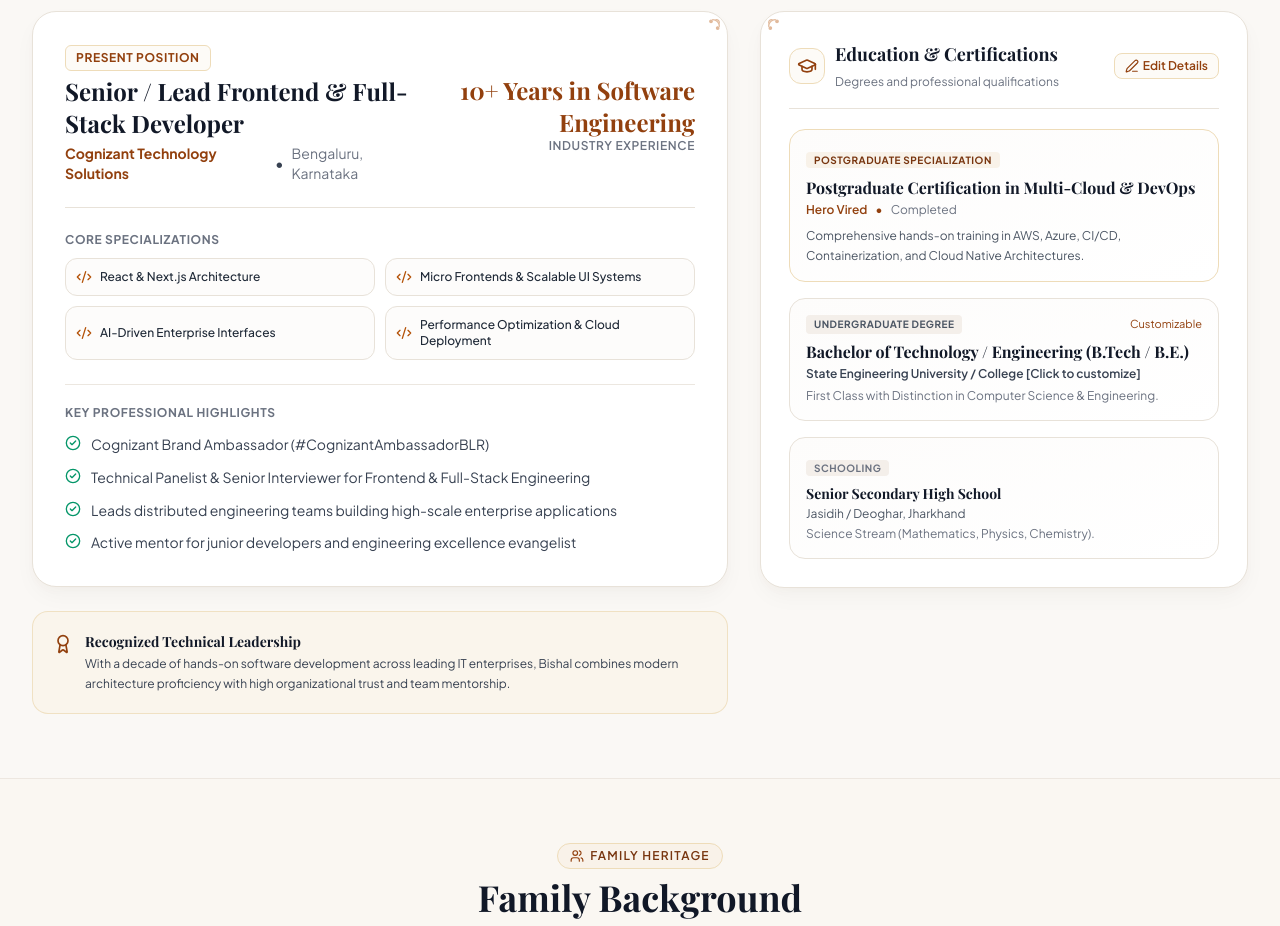
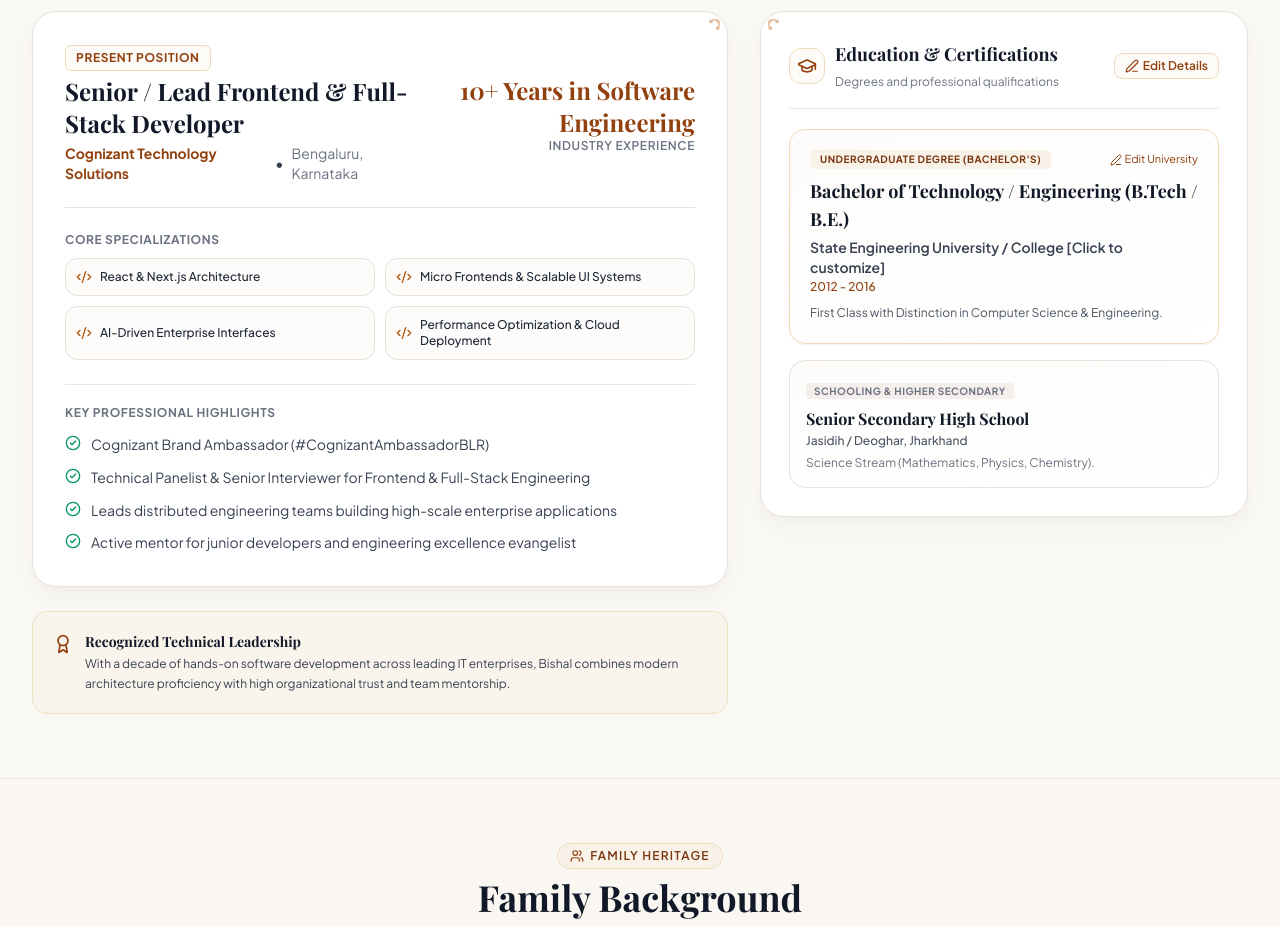
Before and after one commit to bkshaw1994/BioData, a React (Vite) app: page / in a window 1280 px wide. Shown: the part 2340-3266 px from the top of the page. Built offline with nearby package versions, Linux system fonts and the light colour scheme; a web font is replaced by a local one.

Commit message:
fix: removed postgraduate certificate across data, UI, print stylesheet and customizer

```diff
--- a/src/App.jsx
+++ b/src/App.jsx
@@ -18,12 +18,16 @@ import { Share2, Printer, Sparkles, Edit3 } from 'lucide-react';
 export default function App() {
   const [bioData, setBioData] = useState(() => {
     try {
-      const saved = localStorage.getItem('biodata_bishal_v2');
+      const saved = localStorage.getItem('biodata_bishal_v3') || localStorage.getItem('biodata_bishal_v2');
       if (saved) {
         const parsed = JSON.parse(saved);
         // Ensure real photos are used if previously saved photos were placeholders
         if (parsed?.photos?.[0]?.url?.includes('unsplash')) {
           parsed.photos = initialBioData.photos;
+        }
+        // Remove Postgraduate certificate if present in saved storage
+        if (parsed?.education?.postGraduation) {
+          delete parsed.education.postGraduation;
         }
         return parsed;
       }
@@ -38,9 +42,13 @@ export default function App() {
   const [selectedPhoto, setSelectedPhoto] = useState(null);
 
   const handleSaveData = (updatedData) => {
+    // Ensure no postGraduation is persisted
+    if (updatedData?.education?.postGraduation) {
+      delete updatedData.education.postGraduation;
+    }
     setBioData(updatedData);
     try {
-      localStorage.setItem('biodata_bishal_v2', JSON.stringify(updatedData));
+      localStorage.setItem('biodata_bishal_v3', JSON.stringify(updatedData));
     } catch (e) {
       console.error("Failed to persist biodata", e);
     }
@@ -49,6 +57,7 @@ export default function App() {
   const handleResetData = () => {
     setBioData(initialBioData);
     try {
+      localStorage.removeItem('biodata_bishal_v3');
       localStorage.removeItem('biodata_bishal_v2');
       localStorage.removeItem('biodata_bishal_v1');
     } catch (e) {
--- a/src/components/EditBioModal.jsx
+++ b/src/components/EditBioModal.jsx
@@ -282,24 +282,24 @@ export const EditBioModal = ({ isOpen, onClose, data, onSave, onReset }) => {
                 </div>
               </div>
 
-              {/* Postgraduate / Hero Vired */}
+              {/* Schooling */}
               <div className="p-4 bg-white rounded-2xl border border-warmborder shadow-sm space-y-3">
-                <span className="text-xs font-bold uppercase tracking-wider text-gold-700 block">Postgraduate Certification</span>
+                <span className="text-xs font-bold uppercase tracking-wider text-charcoal-700 block">Schooling & Higher Secondary</span>
                 <div>
-                  <label className="text-xs text-charcoal-600 font-medium block mb-1">Course / Certification</label>
+                  <label className="text-xs text-charcoal-600 font-medium block mb-1">School Name</label>
                   <input
                     type="text"
-                    value={formData.education?.postGraduation?.degree || "Multi-Cloud & DevOps Certification"}
-                    onChange={(e) => handleEducationChange('postGraduation', 'degree', e.target.value)}
+                    value={formData.education?.schooling?.school || "Senior Secondary High School"}
+                    onChange={(e) => handleEducationChange('schooling', 'school', e.target.value)}
                     className="w-full px-3 py-2 text-sm rounded-lg border border-warmborder focus:outline-none focus:border-gold-500 bg-ivory-50"
                   />
                 </div>
                 <div>
-                  <label className="text-xs text-charcoal-600 font-medium block mb-1">Institution</label>
+                  <label className="text-xs text-charcoal-600 font-medium block mb-1">Location / Details</label>
                   <input
                     type="text"
-                    value={formData.education?.postGraduation?.institution || "Hero Vired"}
-                    onChange={(e) => handleEducationChange('postGraduation', 'institution', e.target.value)}
+                    value={formData.education?.schooling?.location || "Jasidih / Deoghar, Jharkhand"}
+                    onChange={(e) => handleEducationChange('schooling', 'location', e.target.value)}
                     className="w-full px-3 py-2 text-sm rounded-lg border border-warmborder focus:outline-none focus:border-gold-500 bg-ivory-50"
                   />
                 </div>
--- a/src/components/EducationCareer.jsx
+++ b/src/components/EducationCareer.jsx
@@ -160,60 +160,46 @@ export const EducationCareer = ({ data, onOpenEdit }) => {
               {/* Education Cards Stack */}
               <div className="mt-5 space-y-4">
 
-                {/* 1. Multi-Cloud & DevOps (Hero Vired) */}
-                <div className="p-4 rounded-2xl bg-gradient-to-br from-ivory-50 to-white border border-gold-200 relative">
-                  <span className="text-[10px] uppercase font-bold text-gold-700 bg-gold-100/80 px-2 py-0.5 rounded tracking-wider">
-                    Postgraduate Specialization
-                  </span>
-                  <h4 className="font-serif font-bold text-charcoal-900 text-base mt-1.5">
-                    {edu?.postGraduation?.degree || "Multi-Cloud & DevOps Certification"}
-                  </h4>
-                  <div className="flex items-center gap-2 text-xs font-semibold text-gold-600 mt-0.5">
-                    <span>{edu?.postGraduation?.institution || "Hero Vired"}</span>
-                    <span>•</span>
-                    <span className="text-charcoal-500 font-normal">{edu?.postGraduation?.year || "Postgraduate Certification"}</span>
-                  </div>
-                  <p className="text-xs text-charcoal-600 mt-2 leading-relaxed">
-                    {edu?.postGraduation?.details || "Advanced training in AWS, Azure, Docker, Kubernetes, CI/CD pipelines, and cloud-native systems."}
-                  </p>
-                </div>
-
-                {/* 2. Bachelor's Degree Card (with placeholder customization prompt) */}
-                <div className="p-4 rounded-2xl bg-gradient-to-br from-ivory-50 to-white border border-warmborder relative group">
+                {/* 1. Bachelor's Degree Card */}
+                <div className="p-5 rounded-2xl bg-gradient-to-br from-ivory-50 to-white border border-gold-200 shadow-sm relative group">
                   <div className="flex items-center justify-between">
-                    <span className="text-[10px] uppercase font-bold text-charcoal-600 bg-ivory-200 px-2 py-0.5 rounded tracking-wider">
-                      Undergraduate Degree
+                    <span className="text-[10px] uppercase font-bold text-gold-700 bg-gold-100/80 px-2.5 py-0.5 rounded tracking-wider">
+                      Undergraduate Degree (Bachelor's)
                     </span>
                     <button
                       onClick={onOpenEdit}
                       className="no-print text-[11px] text-gold-600 hover:underline flex items-center gap-0.5"
                     >
-                      <span>Customizable</span>
+                      <Edit3 className="w-3 h-3" />
+                      <span>Edit University</span>
                     </button>
                   </div>
-                  <h4 className="font-serif font-bold text-charcoal-900 text-base mt-1.5">
+                  <h4 className="font-serif font-bold text-charcoal-900 text-lg mt-2">
                     {edu?.graduation?.degree || "Bachelor of Technology / Engineering (B.Tech / B.E.)"}
                   </h4>
-                  <div className="text-xs font-semibold text-charcoal-700 mt-0.5">
-                    {edu?.graduation?.institution || "Engineering College / University [Click customize to add]"}
+                  <div className="text-sm font-semibold text-charcoal-700 mt-1">
+                    {edu?.graduation?.institution || "Engineering College / University [Click to customize]"}
                   </div>
-                  <p className="text-xs text-charcoal-500 mt-1.5">
-                    {edu?.graduation?.details || "Focused on Computer Science & Engineering with strong analytical fundamentals."}
+                  <div className="text-xs text-gold-600 font-medium mt-0.5">
+                    {edu?.graduation?.year || "2012 - 2016"}
+                  </div>
+                  <p className="text-xs text-charcoal-600 mt-2 leading-relaxed">
+                    {edu?.graduation?.details || "First Class in Computer Science & Engineering with strong analytical, algorithms, and software design foundation."}
                   </p>
                 </div>
 
-                {/* 3. Schooling */}
+                {/* 2. Schooling */}
                 <div className="p-4 rounded-2xl bg-gradient-to-br from-ivory-50 to-white border border-warmborder">
                   <span className="text-[10px] uppercase font-bold text-charcoal-500 bg-ivory-200 px-2 py-0.5 rounded tracking-wider">
-                    Schooling
+                    Schooling & Higher Secondary
                   </span>
-                  <h4 className="font-serif font-bold text-charcoal-900 text-sm mt-1.5">
+                  <h4 className="font-serif font-bold text-charcoal-900 text-base mt-1.5">
                     {edu?.schooling?.school || "Senior Secondary High School"}
                   </h4>
-                  <div className="text-xs text-charcoal-600 mt-0.5">
+                  <div className="text-xs text-charcoal-600 mt-0.5 font-medium">
                     {edu?.schooling?.location || "Jasidih / Deoghar, Jharkhand"}
                   </div>
-                  <p className="text-xs text-charcoal-500 mt-1">
+                  <p className="text-xs text-charcoal-500 mt-1.5">
                     {edu?.schooling?.details || "Science Stream (Mathematics, Physics, Chemistry)."}
                   </p>
                 </div>
--- a/src/components/PrintBioData.jsx
+++ b/src/components/PrintBioData.jsx
@@ -159,20 +159,20 @@ export const PrintBioData = ({ data }) => {
               </div>
 
               <div className="grid grid-cols-2 gap-3 text-[9pt]">
-                <div className="p-2 rounded-lg border border-gray-200">
-                  <span className="font-bold text-gray-900 block text-xs">
-                    {e?.postGraduation?.degree || "Multi-Cloud & DevOps Certification"}
-                  </span>
-                  <span className="text-gray-700 font-semibold">{e?.postGraduation?.institution || "Hero Vired"}</span>
-                  <div className="text-gray-500 text-[8.5pt]">AWS, Azure, Docker, Kubernetes & CI/CD</div>
-                </div>
-
-                <div className="p-2 rounded-lg border border-gray-200">
+                <div className="p-2.5 rounded-lg border border-gray-200">
                   <span className="font-bold text-gray-900 block text-xs">
                     {e?.graduation?.degree || "Bachelor of Technology / Engineering (B.Tech / B.E.)"}
                   </span>
                   <span className="text-gray-700 font-semibold">{e?.graduation?.institution || "Engineering College"}</span>
-                  <div className="text-gray-500 text-[8.5pt]">Computer Science & Engineering</div>
+                  <div className="text-gray-500 text-[8.5pt]">Computer Science & Engineering • {e?.graduation?.year || "2012 - 2016"}</div>
+                </div>
+
+                <div className="p-2.5 rounded-lg border border-gray-200">
+                  <span className="font-bold text-gray-900 block text-xs">
+                    {e?.schooling?.school || "Senior Secondary High School"}
+                  </span>
+                  <span className="text-gray-700 font-semibold">{e?.schooling?.location || "Jasidih / Deoghar, Jharkhand"}</span>
+                  <div className="text-gray-500 text-[8.5pt]">{e?.schooling?.details || "Science Stream (Mathematics, Physics, Chemistry)"}</div>
                 </div>
               </div>
             </div>
--- a/src/data/biodata.js
+++ b/src/data/biodata.js
@@ -82,12 +82,6 @@ export const initialBioData = {
 
   // Educational Background
   education: {
-    postGraduation: {
-      degree: "Postgraduate Certification in Multi-Cloud & DevOps",
-      institution: "Hero Vired",
-      year: "Completed",
-      details: "Comprehensive hands-on training in AWS, Azure, CI/CD, Containerization, and Cloud Native Architectures."
-    },
     graduation: {
       degree: "Bachelor of Technology / Engineering (B.Tech / B.E.)",
       institution: "State Engineering University / College [Click to customize]",
```
Also changed, not shown: 2 other files (tests, documents, lock files or other folders).
